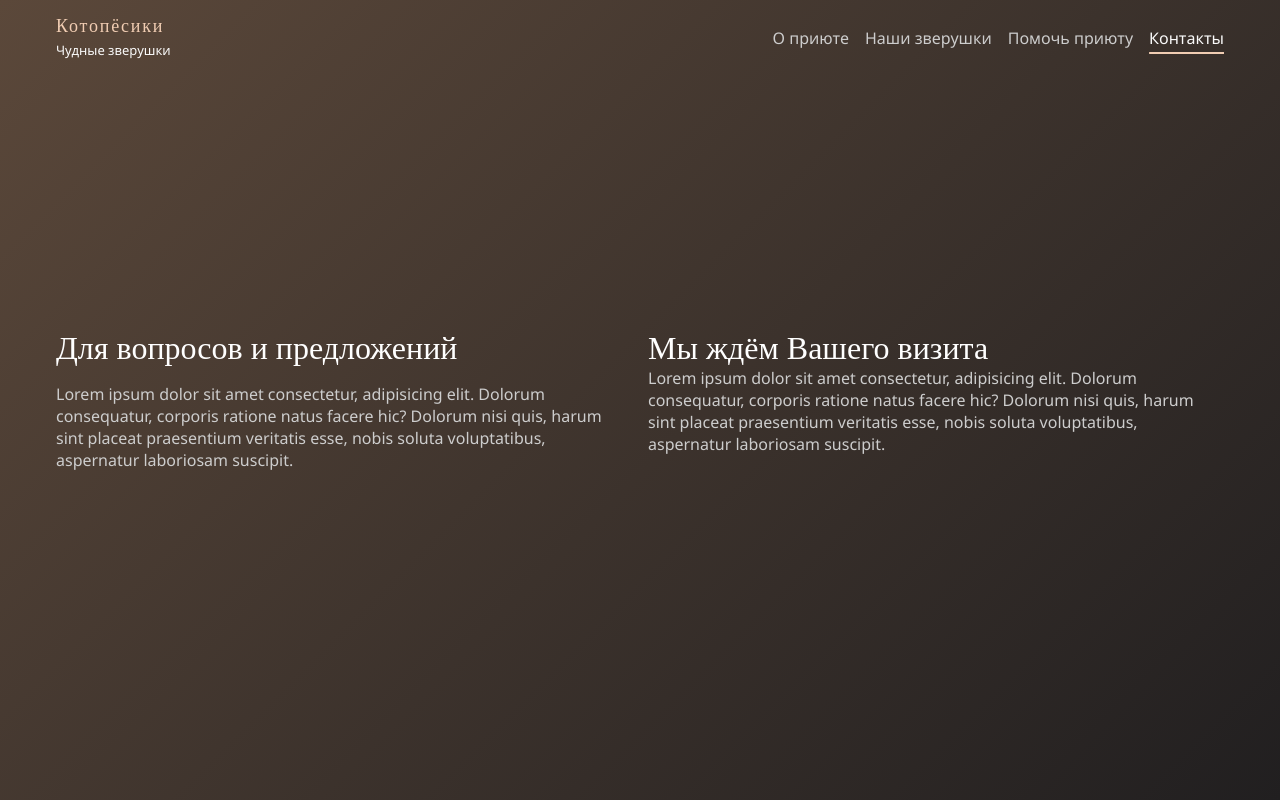
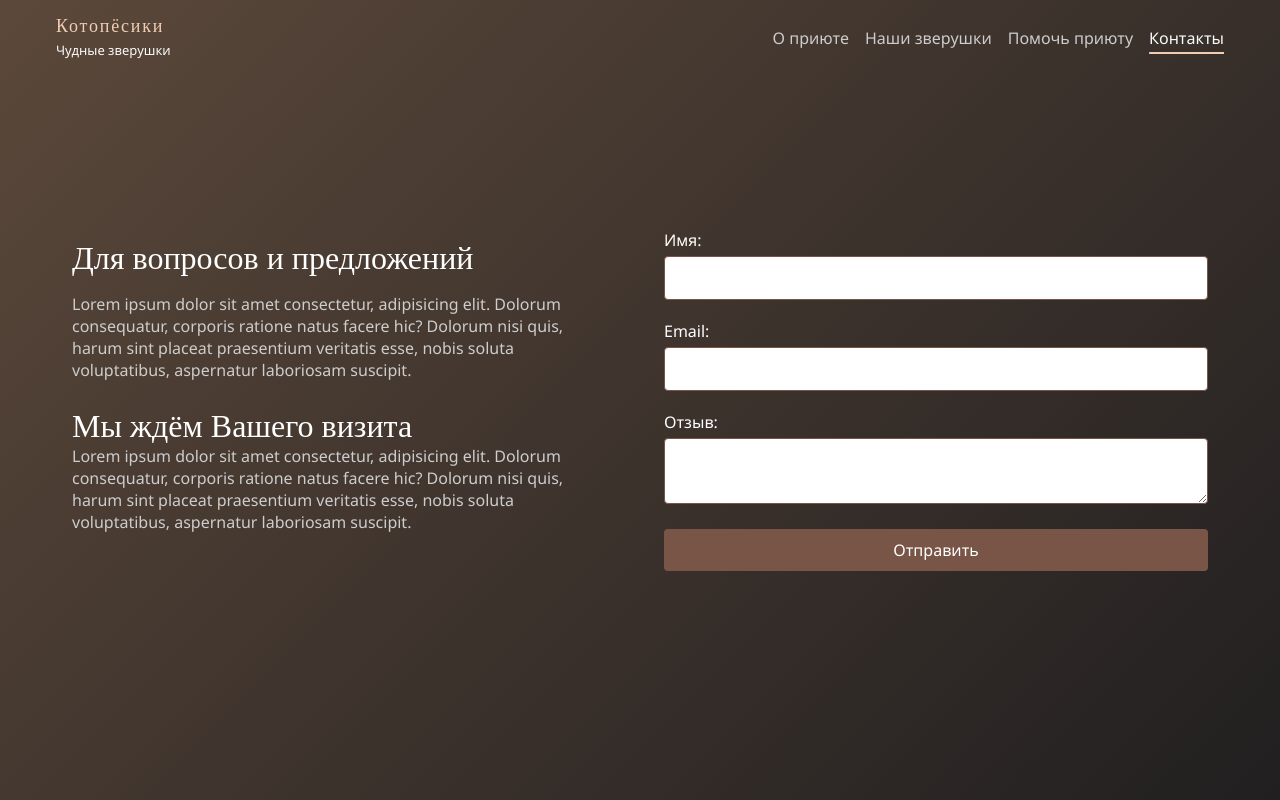
Before and after one commit to sialiss/some-shelter-for-frontend, a Vue app: page /contacts in a window 1280 px wide. Built offline with nearby package versions, Linux system fonts and the light colour scheme.

Commit message:
add form

```diff
--- a/src/assets/base.css
+++ b/src/assets/base.css
@@ -153,7 +153,7 @@ h3 {
 	border: none;
 }
 
-.button-arrow:inactive {
+.button-arrow:disabled {
 	border-color: var(--color-dark-s);
 	color: var(--color-dark-s);
 	cursor: default;
--- a/src/views/ContactsView.vue
+++ b/src/views/ContactsView.vue
@@ -10,6 +10,30 @@ function scrollHandler() {
 
 onBeforeMount(() => document.addEventListener("scroll", scrollHandler))
 onUnmounted(() => document.removeEventListener("scroll", scrollHandler))
+
+const name = ref("");
+const email = ref("");
+const feedback = ref("");
+
+function submitForm() {
+	// Проверка заполнения обязательных полей
+	if (!name.value || !email.value) {
+		showModal("Ошибка", "Пожалуйста, заполните все обязательные поля.");
+		return;
+	}
+
+	// Другие проверки формы, например, проверка email через регулярное выражение
+
+	showModal("Успех", "Форма успешно отправлена!");
+}
+
+// Функция для отображения модального окна
+function showModal(title, message) {
+	// Реализация модального окна (например, с помощью библиотеки или своего собственного кода)
+	alert(`${title}: ${message}`);
+}
+
+
 </script>
 
 <template>
@@ -17,6 +41,7 @@ onUnmounted(() => document.removeEventListener("scroll", scrollHandler))
 	<main>
 		<div class="contacts screen | stack just-center">
 			<div class="fix-width pad | flex equal">
+				<div class="fix-width pad | stack equal">
 					<div class="stack just-center">
 						<h2>Для вопросов и предложений</h2>
 						<p>
@@ -36,6 +61,24 @@ onUnmounted(() => document.removeEventListener("scroll", scrollHandler))
 							veritatis esse, nobis soluta voluptatibus, aspernatur
 							laboriosam suscipit.
 						</p>
+					</div>
+				</div>
+				<div class="fix-width pad stack just-center">
+					<form @submit.prevent="submitForm">
+						<div class="form-group">
+							<label for="name">Имя:</label>
+							<input type="text" id="name" v-model="name" required>
+						</div>
+						<div class="form-group">
+							<label for="email">Email:</label>
+							<input type="email" id="email" v-model="email" required>
+						</div>
+						<div class="form-group">
+							<label for="feedback">Отзыв:</label>
+							<textarea id="feedback" v-model="feedback"></textarea>
+						</div>
+						<button type="submit">Отправить</button>
+					</form>
 				</div>
 			</div>
 		</div>
@@ -61,4 +104,50 @@ a {
 	color: var(--color-dark-l);
 	text-decoration-line: none;
 }
+
+.form-container {
+	max-width: 400px;
+	margin: 0 auto;
+	padding: 20px;
+	background-color: #f5f5f5;
+	/* светло-коричневый */
+	border-radius: 8px;
+}
+
+.form-group {
+	margin-bottom: 20px;
+}
+
+.form-group label {
+	display: block;
+	margin-bottom: 5px;
+	color: var(--color-light-xl);
+	/* темно-коричневый */
+}
+
+.form-group input,
+.form-group textarea {
+	width: 100%;
+	padding: 10px;
+	border: 1px solid #795548;
+	/* коричневый */
+	border-radius: 4px;
+}
+
+button[type="submit"] {
+	display: block;
+	width: 100%;
+	padding: 10px;
+	background-color: #795548;
+	/* коричневый */
+	color: #fff;
+	border: none;
+	border-radius: 4px;
+	cursor: pointer;
+}
+
+button[type="submit"]:hover {
+	background-color: #6d4c41;
+	/* темно-коричневый */
+}
 </style>
```
Lines whose indentation alone changed are shown as unchanged.
